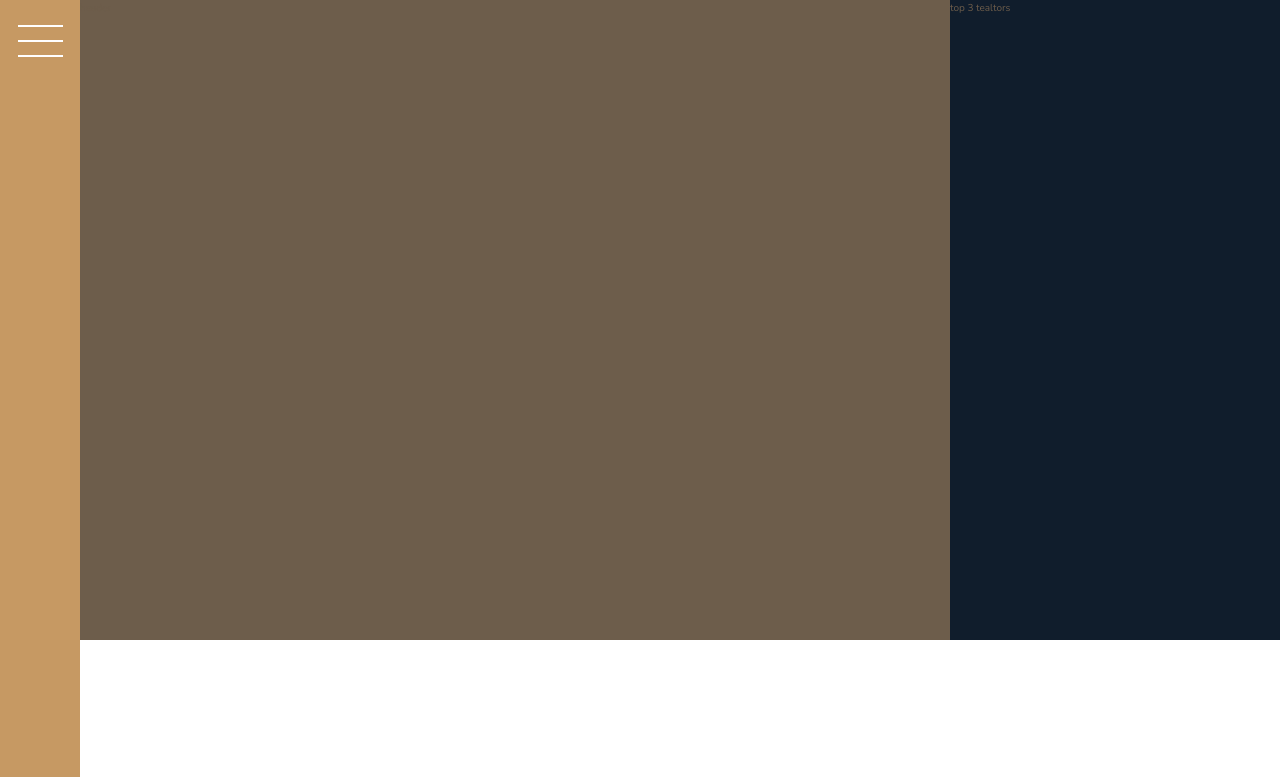
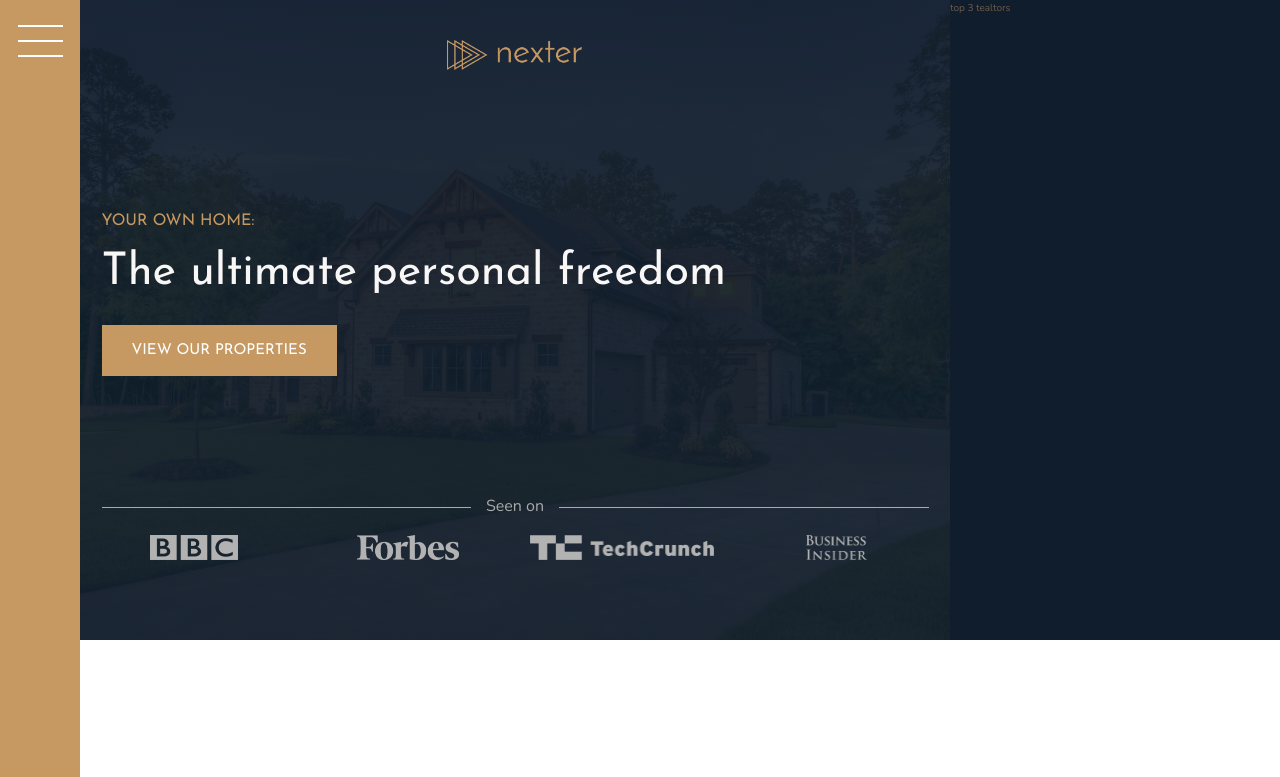
Before and after one commit to henrikboye/nexter, a website: page index.html in a window 1280 px wide. Shown: the top 777 px of the page. Drawn offline with nearby package versions, Linux system fonts and the light colour scheme.

Commit message:
header done

```diff
--- a/index.html
+++ b/index.html
@@ -18,7 +18,18 @@
         </div>
 <!-- HEADER -->
         <div class="header">
-            header
+            <img src="img/logo.png" alt="Nexter logo" class="header__logo">
+            <h3 class="heading-3">Your own home:</h3>
+            <h1 class="heading-1">The ultimate personal freedom</h1>
+            <button class="btn header__btn">View our properties</button>
+            <div class="header__seenon-text">Seen on
+            </div>
+            <div class="header__seenon-logo">
+                <img src="img/logo-bbc.png" alt="seen on logo 1">
+                <img src="img/logo-forbes.png" alt="seen on logo 2">
+                <img src="img/logo-techcrunch.png" alt="seen on logo 3">
+                <img src="img/logo-bi.png" alt="seen on logo 4">
+            </div>
         </div>
 <!-- REALTORS -->
         <div class="realtors">
--- a/sass/_header.scss
+++ b/sass/_header.scss
@@ -1,4 +1,54 @@
 .header{
-  background-color: $color-grey-dark-2;
+  background-color: $color-grey-dark-1;
   grid-column: full-start / col-end 6;
+  background-image: linear-gradient(rgba($color-secondary, .93), rgba($color-secondary, .93)), url(../img/hero.jpeg);
+  background-size: cover;
+  background-position: center;
+  padding: 8rem;
+  padding-top: 4rem;
+
+  display: grid;
+  grid-template-rows: 1fr min-content 6rem 1fr;
+  grid-template-columns: max-content;
+  grid-row-gap: 1.5rem;
+  justify-content: center;
+
+  &__logo {
+    height: 3rem;
+    justify-self: center;
+  }
+
+  &__btn {
+    align-self: start;
+    justify-self: start;
+  }
+
+  &__seenon-text {
+    display: grid;
+    grid-template-columns: 1fr max-content 1fr;
+    grid-column-gap: 1.5rem;
+    align-items: center;
+
+    font-size: 1.6rem;
+    color: $color-grey-light-2;
+
+    &::before,
+    &::after {
+      content: "";
+      height: 1px;
+      display: block;
+      background-color: currentColor;
+    }
+  }
+
+  &__seenon-logo {
+    display: grid;
+    grid-template-columns: repeat(4,1fr);
+    grid-column-gap: 3rem;
+    justify-items: center;
+    img{
+      height: 2.5rem;
+      filter: brightness(70%);
+    }
+  }
 }
--- a/sass/_typography.scss
+++ b/sass/_typography.scss
@@ -6,6 +6,9 @@
 
 .heading-1 {
  @extend %heading;
+ font-size: 4.5rem;
+ color: $color-grey-light-1;
+ line-height: 1;
 }
 
 .heading-2 {
```
Also changed, not shown: css/style.css.
